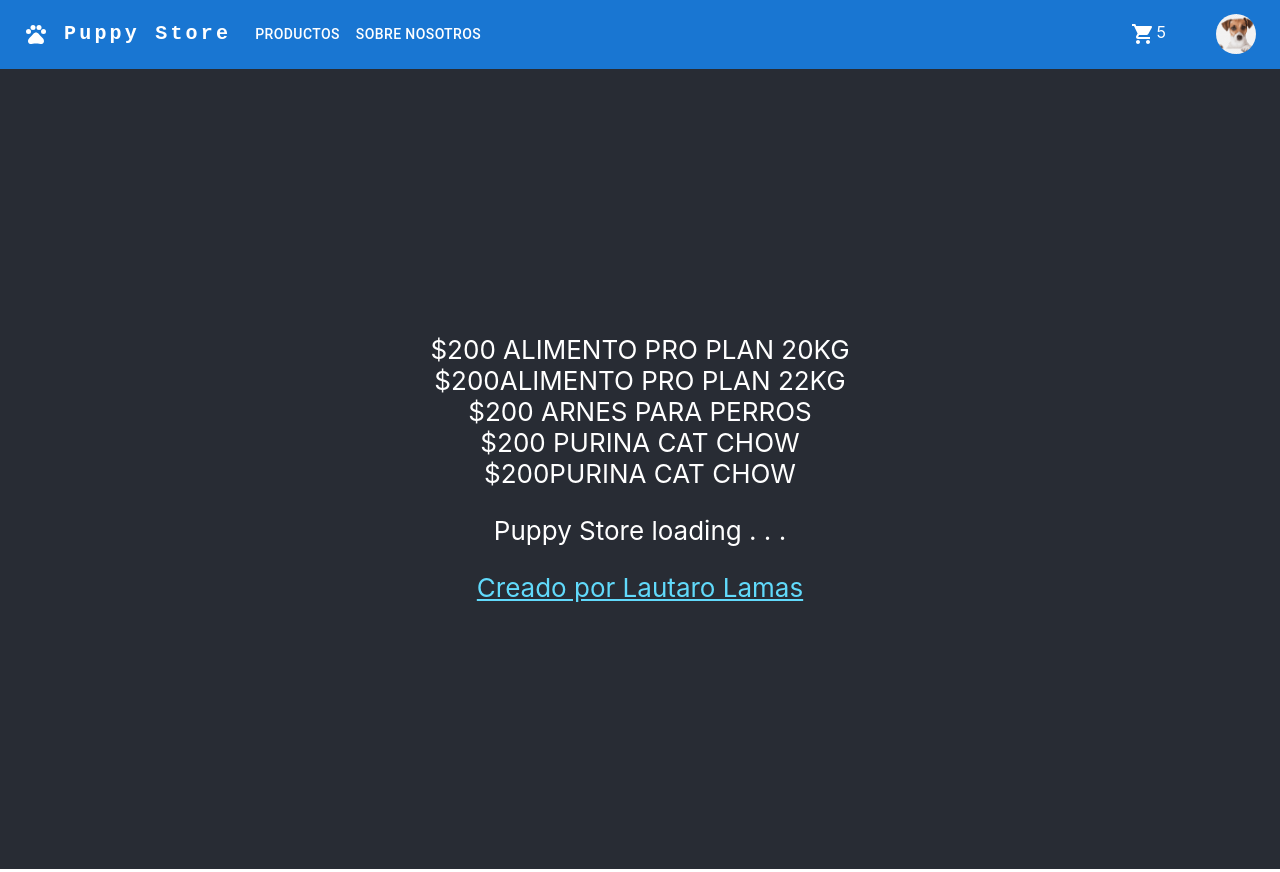
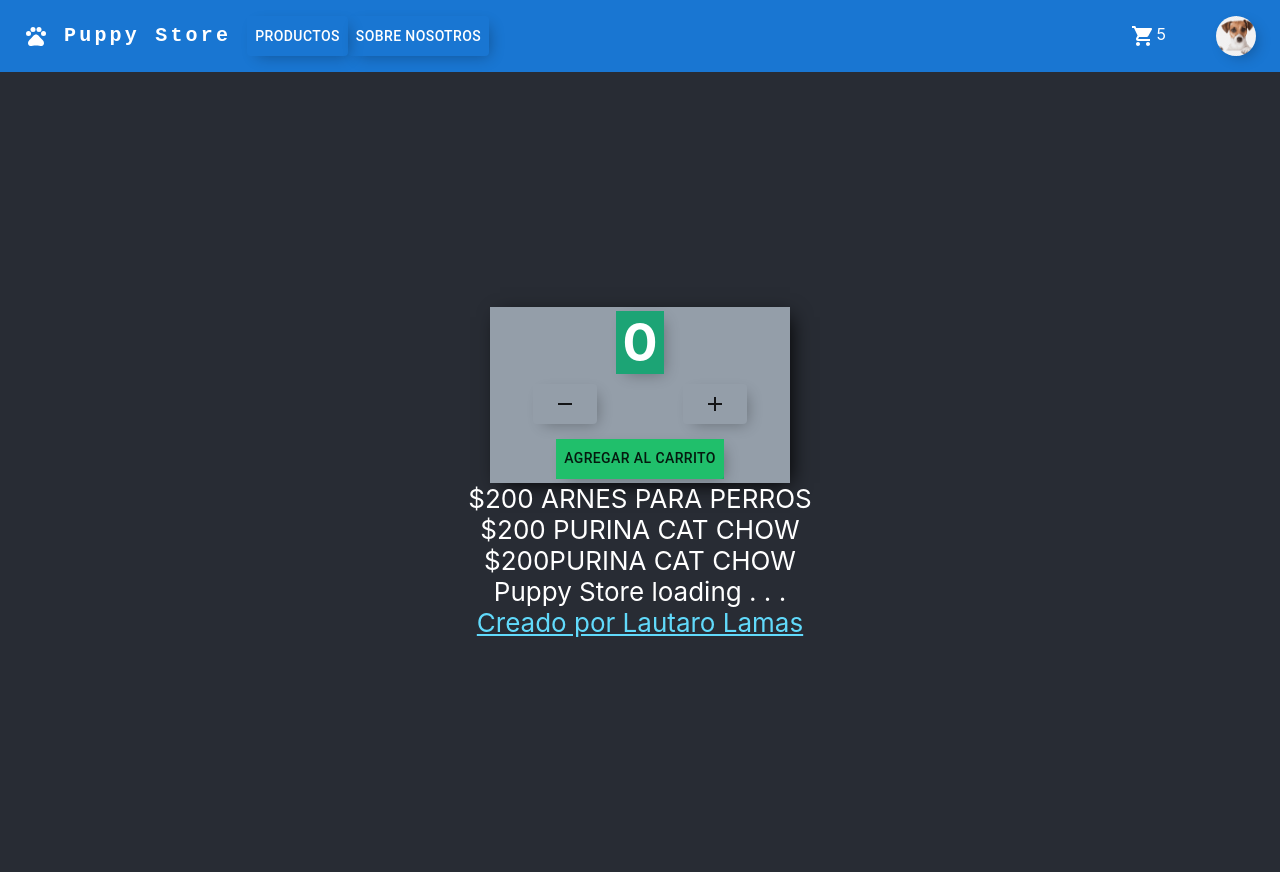
Before and after one commit to lautarolamas/puppy-store-Lamas, a React (Create React App) app: page / in a window 1280 px wide. Built offline with nearby package versions, Linux system fonts and the light colour scheme.

Commit message:
agregando component ItemCount

```diff
--- a/src/App.js
+++ b/src/App.js
@@ -1,14 +1,26 @@
 import "./App.css";
 import NavBar from "./components/NavBar/NavBar";
 import { ItemListContainer } from "./components/ItemListContainer/ItemListContainer";
+import ItemCount from "./components/ItemCount/ItemCount";
 
 const greeting = "$200";
+let initial = 1;
+let stock = 5;
+const onAdd = (stock) => {
+  if (stock > 0) {
+    alert("Usted agrego productos al carrito de compras !!!");
+  } else {
+    return;
+  }
+};
 function App() {
   return (
     <div className="App">
       <NavBar />
       <header className="App-header">
+        <ItemCount initial={initial} stock={stock} onAdd={onAdd} />
         <ItemListContainer greeting={greeting} />
+
         <p>Puppy Store loading . . .</p>
         <a
           className="App-link"
--- /dev/null
+++ b/src/components/ItemCount/ItemCount.jsx
@@ -0,0 +1,52 @@
+import "./index.css";
+import React, { useState } from "react";
+import AddIcon from "@material-ui/icons/Add";
+import RemoveIcon from "@material-ui/icons/Remove";
+import Button from "@material-ui/core/Button";
+import Tooltip from "@material-ui/core/Tooltip";
+
+const ItemCount = ({ stock, initial, onAdd }) => {
+  const [count, setCount] = useState(0);
+  const decrementar = () => {
+    if (count > 0) {
+      setCount(count - 1);
+    } else {
+      alert("El valor no puede ser menor a Cero ( 0 ) ");
+    }
+  };
+  const sumar = () => {
+    if (count < stock) {
+      setCount(count + 1);
+    } else {
+      alert(
+        "La cantidad de productos a agregar, no puede superar el stock disponible "
+      );
+    }
+  };
+
+  return (
+    <>
+      <div className="main_div">
+        <div className="center_div">
+          <h1>{count}</h1>
+          <div className="btn_div">
+            <Tooltip title="Quitar">
+              <Button onClick={decrementar}>
+                <RemoveIcon />
+              </Button>
+            </Tooltip>
+            <Tooltip title="Agregar al carrrito">
+              <Button onClick={sumar}>
+                <AddIcon />
+              </Button>
+            </Tooltip>
+          </div>
+          <div className="addToCart">
+            <Button onClick={onAdd()}>Agregar al carrito</Button>
+          </div>
+        </div>
+      </div>
+    </>
+  );
+};
+export default ItemCount;
--- /dev/null
+++ b/src/components/ItemCount/index.css
@@ -0,0 +1,93 @@
+* {
+  box-sizing: border-box;
+  padding: 0;
+  margin: 0;
+  /*background-color: #d2dbdd;*/
+}
+.addToCart {
+  margin-top: 15px;
+  background-color: #20bf6b;
+  color: white;
+}
+.main_div {
+  width: 300px;
+  height: 22vh;
+  background: #000000;
+  display: flex;
+  flex-direction: row;
+  justify-content: center;
+  align-items: center;
+  text-align: center;
+}
+
+.center_div {
+  width: 300px;
+  height: 22vh;
+  background-color: rgb(148, 158, 169);
+  box-shadow: 5px 5px 20px -5px black;
+  display: flex;
+  flex-direction: column;
+  justify-content: center;
+  align-items: center;
+}
+
+h1 {
+  color: white;
+  background: transparent;
+  width: 16%;
+  background-color: #1ca475;
+  margin-bottom: 10px;
+  box-shadow: 5px 5px 15px -5px rgba(0, 0, 0, 0.3);
+}
+
+button {
+  min-height: 40px;
+  background-color: #8566aa;
+  color: #fff;
+  border-radius: 5%;
+  border: none;
+  outline: none;
+  display: flex;
+  flex-direction: row;
+  justify-content: center;
+  align-items: center;
+  text-align: center;
+  font-weight: bold;
+  font-size: 20px;
+  margin-top: 30px;
+  padding: 0 15px;
+  cursor: pointer;
+  display: flex;
+  box-shadow: 5px 5px 15px -5px rgba(0, 0, 0, 0.3);
+}
+
+button:hover {
+  background-color: #20bf6b;
+}
+
+.btn_div {
+  width: 100%;
+  display: flex;
+  justify-content: space-around;
+  align-items: center;
+}
+
+.todo_style {
+  display: flex;
+  flex-direction: row;
+  justify-content: left;
+  align-items: center;
+}
+
+@media (max-width: 768px) {
+  .center_div {
+    width: 55%;
+  }
+  button {
+    min-height: 40px;
+    width: 40px;
+    color: #fff;
+    font-size: 30px;
+    margin-left: 5px;
+  }
+}
--- a/src/components/ItemListContainer/ItemListContainer.jsx
+++ b/src/components/ItemListContainer/ItemListContainer.jsx
@@ -3,8 +3,6 @@
 export const ItemListContainer = ({ greeting }) => {
   return (
     <div>
-      <div> {greeting} ALIMENTO PRO PLAN 20KG </div>
-      <div> {greeting}ALIMENTO PRO PLAN 22KG </div>
       <div> {greeting} ARNES PARA PERROS </div>
       <div> {greeting} PURINA CAT CHOW </div>
       <div> {greeting}PURINA CAT CHOW </div>
--- a/src/components/NavBar/NavBar.jsx
+++ b/src/components/NavBar/NavBar.jsx
@@ -12,7 +12,7 @@
 import Tooltip from "@mui/material/Tooltip";
 import MenuItem from "@mui/material/MenuItem";
 import PetsIcon from "@mui/icons-material/Pets";
-import { CartWidget } from "./CartWidget/CartWidget";
+import { CartWidget } from "../CartWidget/CartWidget";
 const pages = ["Productos", "Sobre Nosotros"];
 const settings = ["Perfil", "Favoritos", "Cerrar Sesión"];
 
```
Also changed, not shown: src/components/CartWidget/CartWidget.jsx (renamed from src/components/NavBar/CartWidget/CartWidget.jsx).
